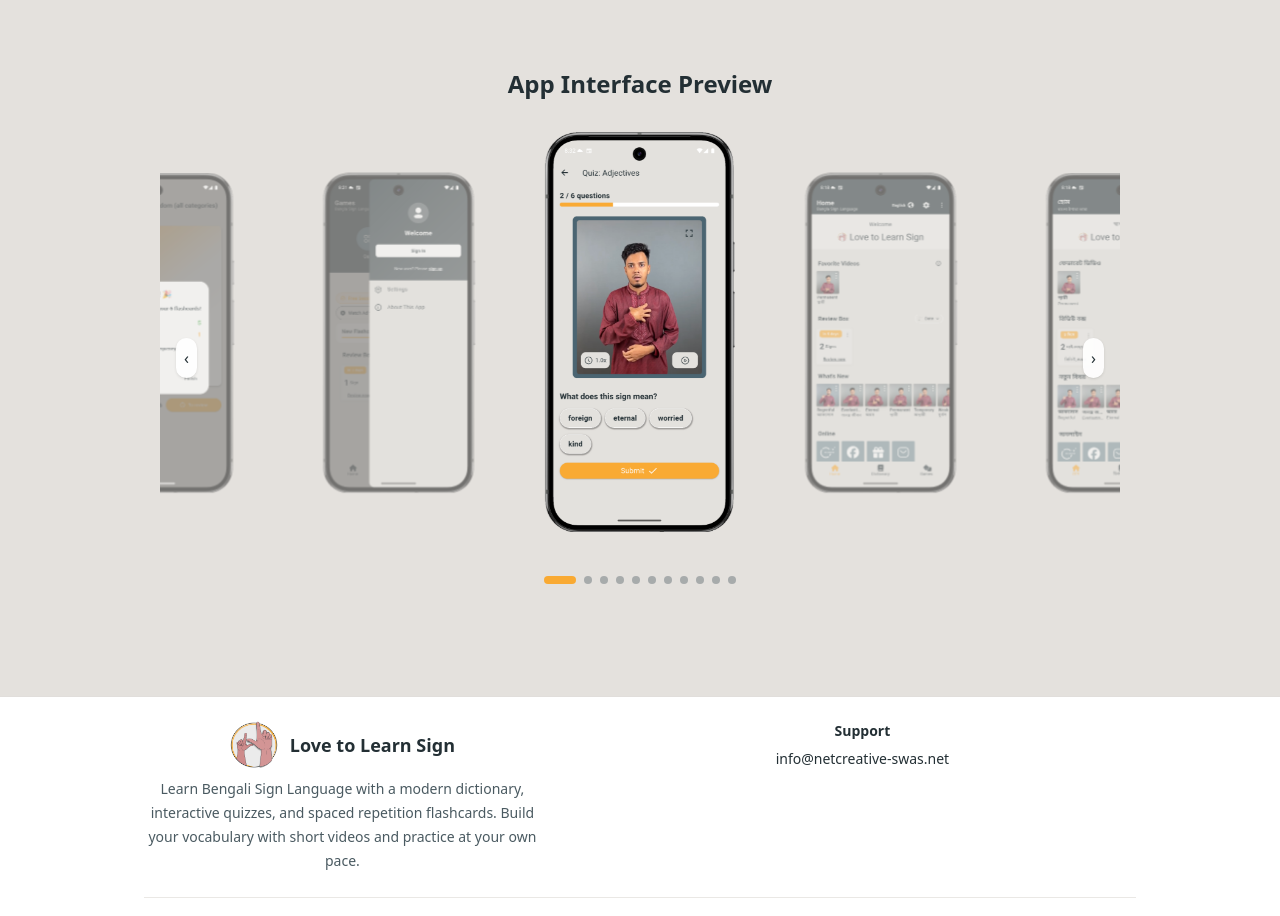
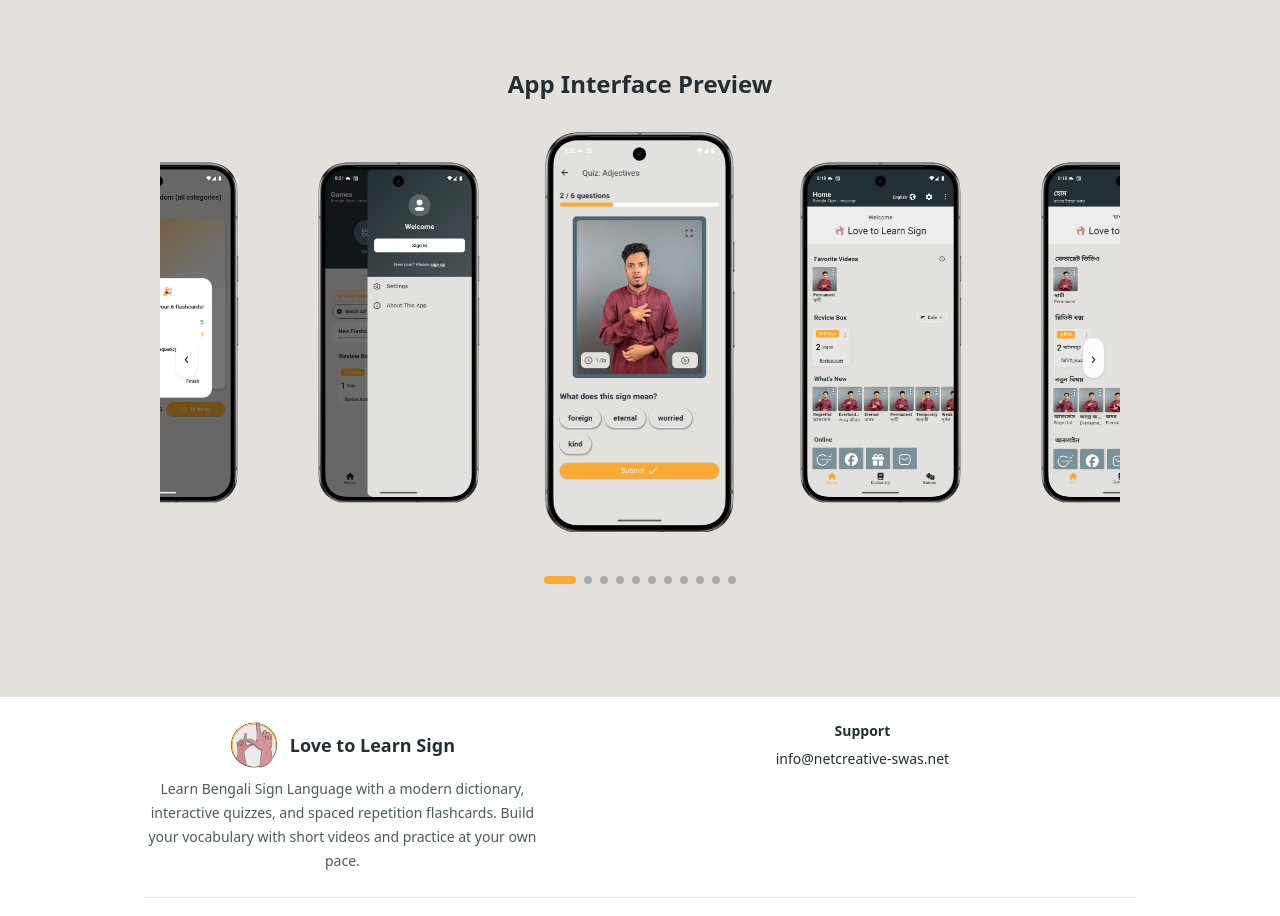
Before and after one commit to netcreativeswas/Love2LearnSign, a Next.js app in the folder website/: page / in a window 1280 px wide. Shown: the part 860-1776 px from the top of the page. Built offline with nearby package versions, Linux system fonts and the light colour scheme.

Commit message:
Update slider component

```diff
--- a/website/src/components/ImageSlider.tsx
+++ b/website/src/components/ImageSlider.tsx
@@ -13,27 +13,23 @@ const SLIDE_WIDTH = 225;
 const SLIDE_GAP = 16;
 const STEP = SLIDE_WIDTH + SLIDE_GAP;
 
+// offsets visibles + buffer entrée/sortie
+const OFFSETS = [-3, -2, -1, 0, 1, 2, 3];
+
 export function ImageSlider() {
   const [currentIndex, setCurrentIndex] = useState(0);
   const [lightboxOpen, setLightboxOpen] = useState(false);
   const [lightboxIndex, setLightboxIndex] = useState(0);
 
-  const goToPrevious = () => {
-    setCurrentIndex((i) => (i - 1 + images.length) % images.length);
+  const goTo = (dir: -1 | 1) => {
+    setCurrentIndex((i) => (i + dir + images.length) % images.length);
   };
 
-  const goToNext = () => {
-    setCurrentIndex((i) => (i + 1) % images.length);
-  };
-
-  const getOffset = (index: number) => {
-    let diff = index - currentIndex;
-
-    // wrap intelligent
-    if (diff > images.length / 2) diff -= images.length;
-    if (diff < -images.length / 2) diff += images.length;
-
-    return diff;
+  const getIndex = (offset: number) => {
+    let index = currentIndex + offset;
+    if (index < 0) index += images.length;
+    if (index >= images.length) index -= images.length;
+    return index;
   };
 
   return (
@@ -45,22 +41,28 @@ export function ImageSlider() {
 
         <div className="relative overflow-hidden">
           <div className="relative h-[420px]">
-            {images.map((img, index) => {
-              const offset = getOffset(index);
+            {OFFSETS.map((offset) => {
+              const index = getIndex(offset);
               const isActive = offset === 0;
+              const isVisible = Math.abs(offset) <= 2;
 
               return (
                 <div
-                  key={index}
-                  className="absolute left-1/2 top-0 transition-[transform,opacity] duration-700 ease-out"
+                  key={`${currentIndex}-${offset}`}
+                  className="absolute left-1/2 top-0 transition-[transform,opacity] duration-700 ease-[cubic-bezier(0.25,0.8,0.25,1)]"
                   style={{
                     transform: `
                       translateX(${offset * STEP}px)
                       translateX(-50%)
-                      scale(${isActive ? 1 : 0.8})
+                      scale(${isActive ? 1 : isVisible ? 0.85 : 0.7})
                     `,
-                    opacity: isActive ? 1 : 0.5,
-                    zIndex: isActive ? 10 : 5 - Math.abs(offset),
+                    opacity: isVisible ? 1 : 0,
+                    zIndex: isActive
+                      ? 10
+                      : isVisible
+                        ? 6 - Math.abs(offset)
+                        : 1,
+                    pointerEvents: isVisible ? "auto" : "none",
                     willChange: "transform, opacity",
                   }}
                 >
@@ -73,8 +75,8 @@ export function ImageSlider() {
                   >
                     <div className="relative h-[400px] w-[225px]">
                       <Image
-                        src={img.src}
-                        alt={img.alt}
+                        src={images[index].src}
+                        alt={images[index].alt}
                         fill
                         className="object-contain"
                         priority={isActive}
@@ -88,14 +90,14 @@ export function ImageSlider() {
 
           {/* Arrows */}
           <button
-            onClick={goToPrevious}
+            onClick={() => goTo(-1)}
             className="absolute left-4 top-1/2 -translate-y-1/2 z-20 rounded-full bg-white/90 p-2 shadow"
           >
             ‹
           </button>
 
           <button
-            onClick={goToNext}
+            onClick={() => goTo(1)}
             className="absolute right-4 top-1/2 -translate-y-1/2 z-20 rounded-full bg-white/90 p-2 shadow"
           >
             ›
```
